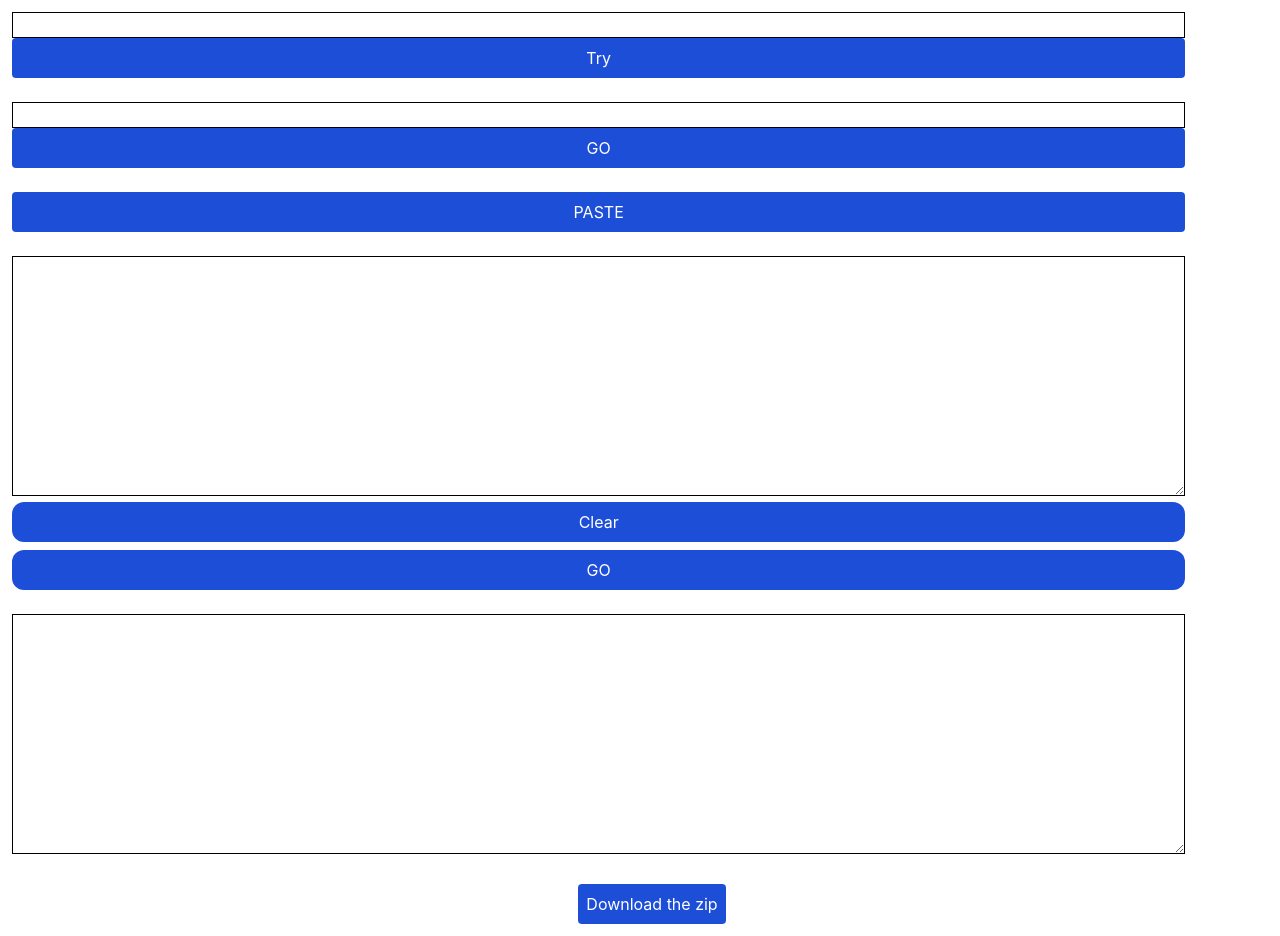
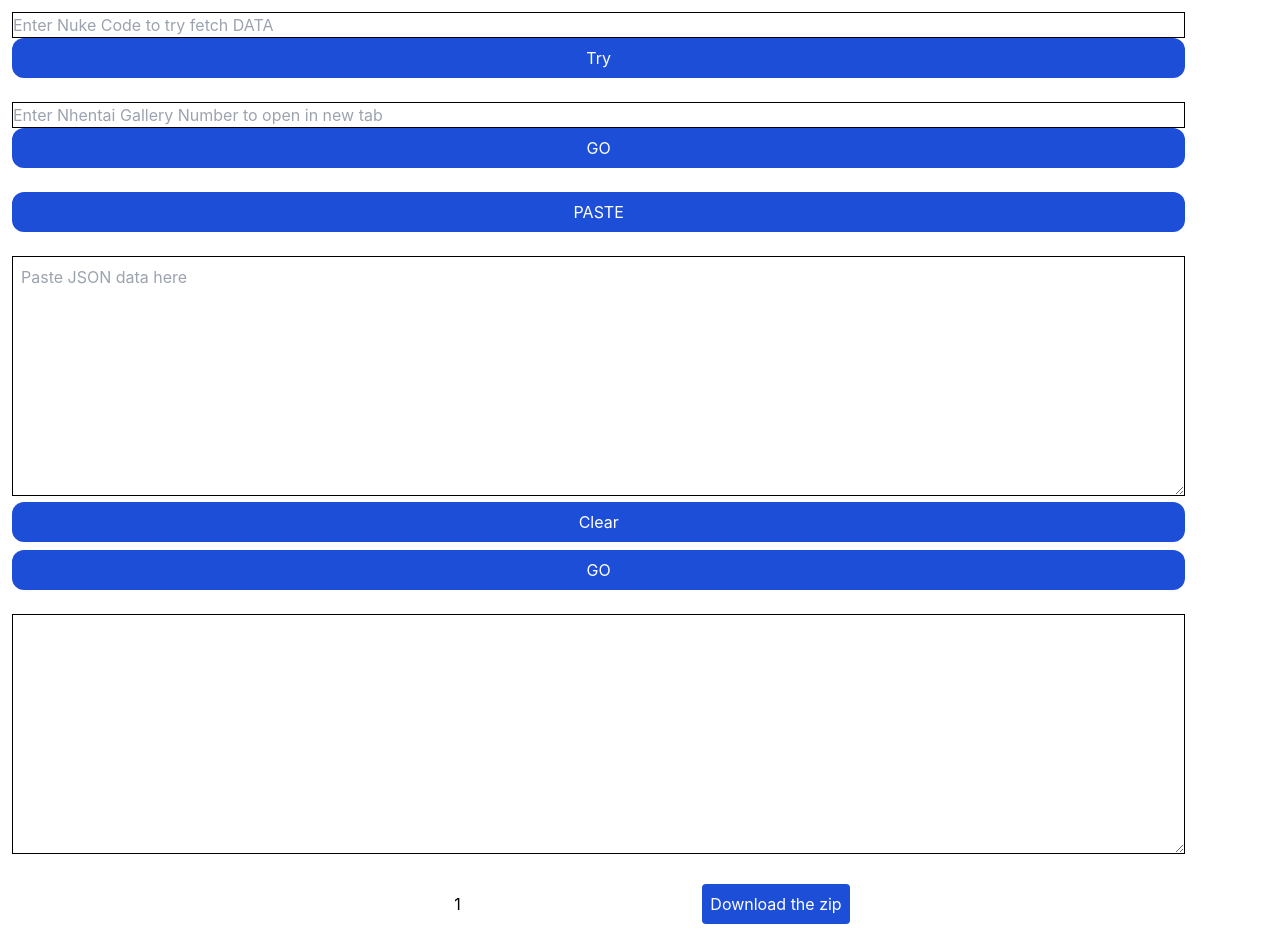
Before and after one commit to juancolson/jsonDetail, a Next.js app: page / in a window 1280 px wide. Built offline with nearby package versions, Linux system fonts and the light colour scheme.

Commit message:
added placeholder text

```diff
--- a/components/Zipper.jsx
+++ b/components/Zipper.jsx
@@ -6,7 +6,11 @@ export default function Zipper({ fileName, data }) {
 
 		var ZIP = new JSZip();
 		ZIP.file('details.json', data);
-		var img = ZIP.folder('00');
+		var folderCount = document.getElementById('folderCount').value
+		console.log(folderCount);
+		for (let index = 0; index < folderCount; index++) {
+			ZIP.folder(index.toString());
+		}
 		ZIP.generateAsync({ type: 'blob' }).then(function (content) {
 			// see FileSaver.js
 			saveAs(content, fileName + '.zip');
@@ -14,6 +18,7 @@ export default function Zipper({ fileName, data }) {
 	}
 	return (
 		<div className=' w-screen flex text-center justify-center'>
+			<input type="number" name='folders' id='folderCount' defaultValue={1} placeholder='Enter number of Folders'/>
 			<button
 				className='rounded bg-blue-700 text-white p-2 '
 				onClick={ollo}>Download the zip</button>
--- a/pages/index.jsx
+++ b/pages/index.jsx
@@ -14,6 +14,7 @@ const Home = () => {
 	}
 
 	function submittedForm(e) {
+
 		e.preventDefault();
 		var input = e.target.data.value;
 
@@ -80,10 +81,12 @@ const Home = () => {
 					type='number'
 					name='nuke_code'
 					className='border border-black w-full'
+					placeholder='Enter Nuke Code to try fetch DATA'
+					required
 				/>
 				<button
 					type='submit'
-					className='rounded bg-blue-700 text-white p-2 w-full'
+					className='rounded-xl bg-blue-700 text-white p-2 w-full'
 				>
 					Try
 				</button>
@@ -94,17 +97,19 @@ const Home = () => {
 					type='number'
 					name='number'
 					className='border border-black w-full'
+					required
+					placeholder='Enter Nhentai Gallery Number to open in new tab'
 				/>
 				<button
 					type='submit'
-					className='rounded bg-blue-700 text-white p-2 w-full'
+					className='rounded-xl bg-blue-700 text-white p-2 w-full'
 				>
 					GO
 				</button>
 			</form>
 			<div className='m-3 w-11/12'>
 				<button
-					className='rounded bg-blue-700 text-white p-2 w-full'
+					className='rounded-xl bg-blue-700 text-white p-2 w-full'
 					onClick={() => {
 						navigator.clipboard
 							.readText()
@@ -118,11 +123,13 @@ const Home = () => {
 					PASTE
 				</button>
 			</div>
-			<form onSubmit={submittedForm} className='m-3 w-11/12'>
+			<form onSubmit={submittedForm} className='m-3 w-11/12' id='lol'>
 				<textarea
 					name='data'
 					id='paste'
 					className='border border-black w-full h-60 min-h-[50%] p-2'
+					required
+					placeholder='Paste JSON data here'
 				/>
 				<button
 					type='reset'
@@ -142,6 +149,8 @@ const Home = () => {
 				<textarea
 					id='resp'
 					className='border border-black w-full h-60 min-h-[50%] p-2'
+					required
+					readOnly
 				/>
 			</div>
 			<div className='m-3 w-11/12'>
```
